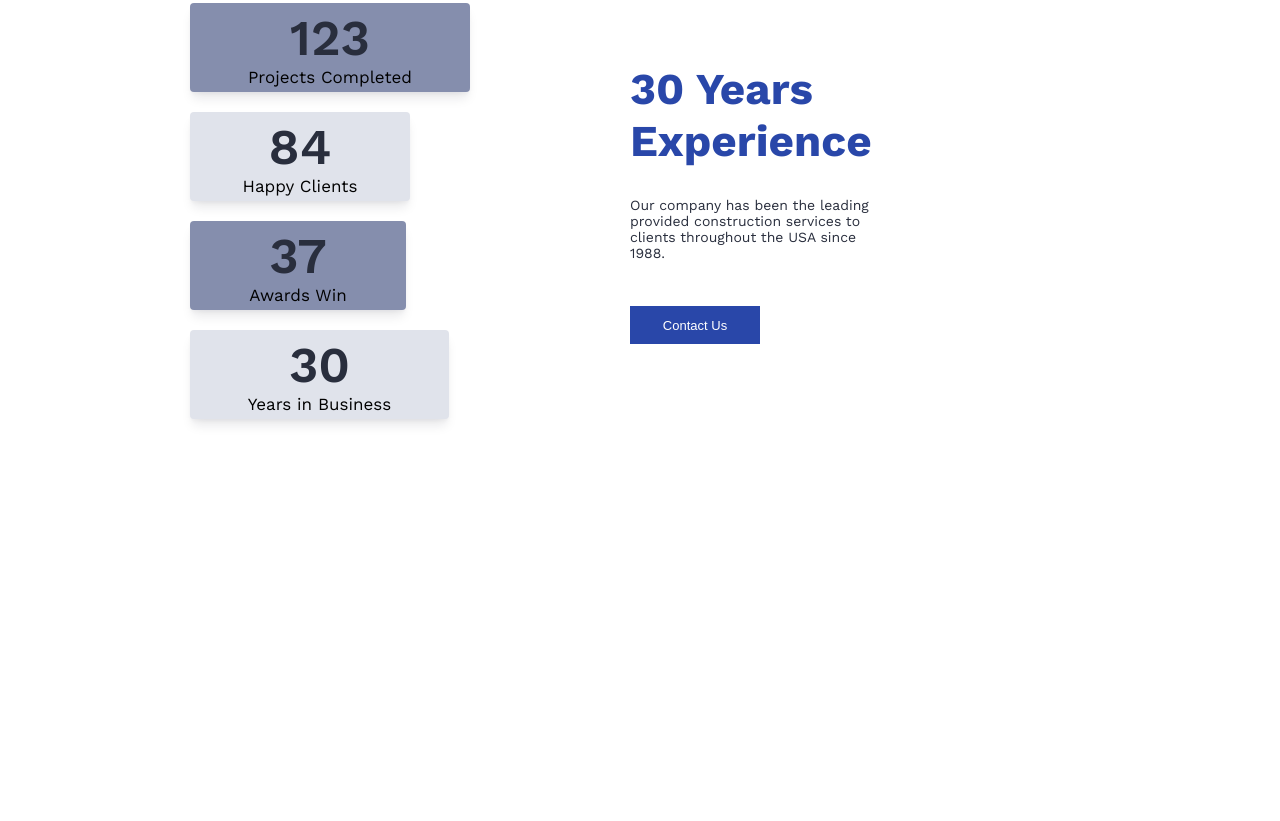
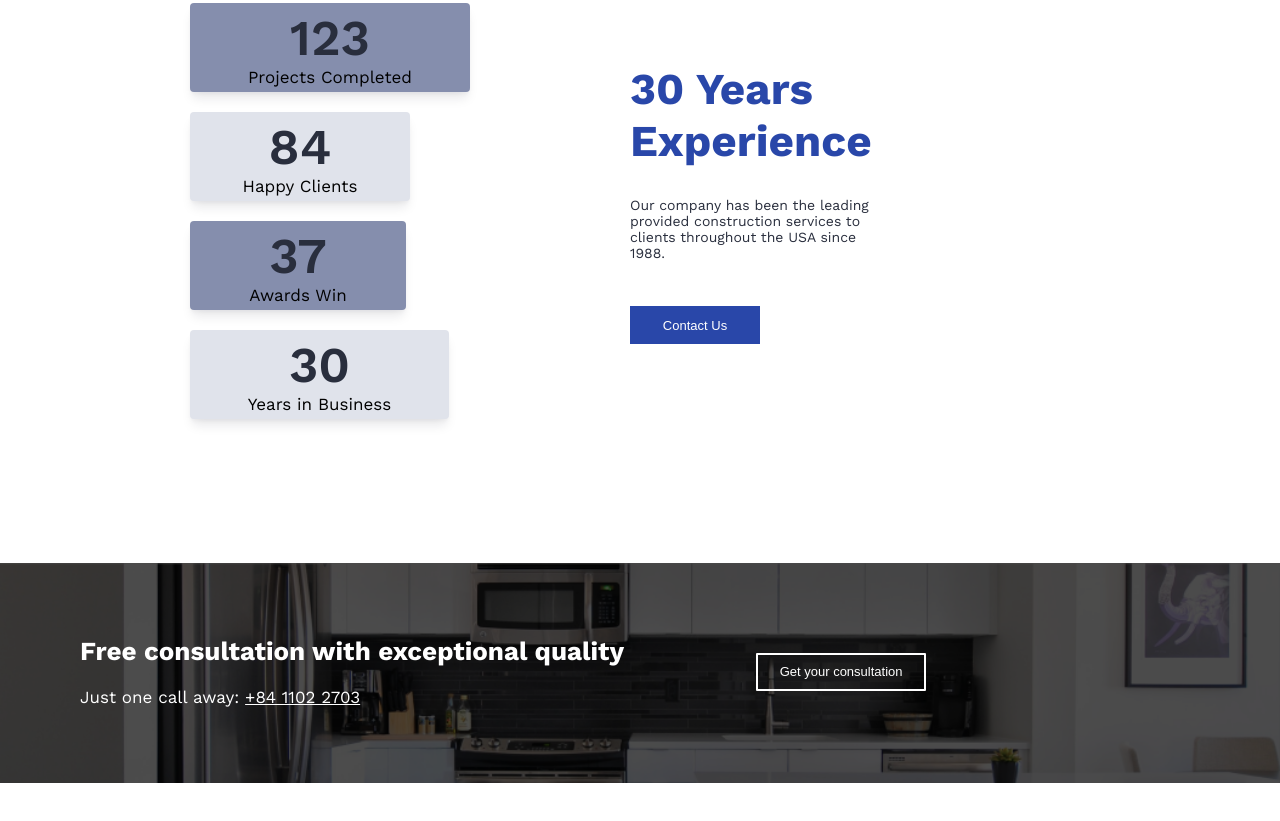
Before and after one commit to ulianasunny31/the-box-landing, a website built with Parcel: page src/index.html in a window 1280 px wide. Shown: the part 2081-2902 px from the top of the page. Before the commit the page ends 2614 px from the top, so only its background shows below. Built offline with nearby package versions, Linux system fonts and the light colour scheme.

Commit message:
consultation section fully done

```diff
--- a/src/css/styles.css
+++ b/src/css/styles.css
@@ -510,7 +510,7 @@ ol {
 */
 
 .exp-section {
-  padding: 90px 100px 70px 190px;
+  padding: 90px 100px 100px 190px;
 }
 
 .main-exp-container {
@@ -597,7 +597,7 @@ ol {
 
 @media screen and (min-width: 1440px) {
   .exp-section {
-    padding: 120px 100px 70px 350px;
+    padding: 120px 100px 150px 350px;
   }
 
   .main-exp-container {
@@ -649,3 +649,83 @@ ol {
     width: 253px;
   }
 }
+
+/**
+  |============================
+  | Consultation section
+  |============================
+*/
+
+.consult-section {
+  background-image: url(../images/consult-bg.png);
+  position: relative;
+  background-size: cover;
+  height: 220px;
+}
+
+.overlay {
+  position: absolute;
+  top: 0;
+  left: 0;
+  width: 100%;
+  height: 100%;
+  background-color: rgba(0, 0, 0, 0.7);
+}
+
+.main-consult-container {
+  padding-left: 80px;
+  padding-top: 73px;
+  display: flex;
+  gap: 132px;
+}
+
+.consult-heading {
+  font-size: 26px;
+  font-weight: bold;
+  margin-bottom: 21px;
+  color: var(--white);
+}
+
+.consult-p {
+  font-size: 17px;
+  color: var(--white);
+}
+
+.consult-a {
+  text-decoration: underline;
+  color: var(--white);
+}
+
+.btn-div {
+  display: flex;
+  justify-content: center;
+  align-items: center;
+}
+
+.consult-btn {
+  width: 170px;
+  height: 38px;
+  background-color: transparent;
+  color: var(--white);
+  border: 2px solid var(--white);
+  border-radius: 1px;
+  font-size: 13px;
+  cursor: pointer;
+}
+
+@media screen and (min-width: 1440px) {
+  .main-consult-container {
+    padding-top: 73px;
+    padding-left: 150px;
+    padding-right: 230px;
+    display: flex;
+    justify-content: space-between;
+    gap: 132px;
+  }
+
+  .consult-btn {
+    width: 190px;
+    height: 50px;
+    font-size: 16px;
+  }
+}
--- a/src/index.html
+++ b/src/index.html
@@ -194,6 +194,31 @@
           </div>
         </div>
       </section>
+
+      <!-- Consultation section -->
+      <section class="consult-section">
+        <div class="overlay">
+          <div class="main-consult-container">
+            <div class="consult-text">
+              <h3 class="consult-heading">
+                Free consultation with exceptional quality
+              </h3>
+              <p class="consult-p">
+                Just one call away:
+                <a href="tel:+8411022703" class="consult-a link"
+                  >+84 1102 2703</a
+                >
+              </p>
+            </div>
+            <div class="btn-div">
+              <button class="consult-btn">Get your consultation</button>
+            </div>
+          </div>
+        </div>
+      </section>
+
+      <!--  -->
+      <section style="padding: 50px"></section>
     </main>
     <!-- Footer -->
     <footer></footer>
```
Also changed, not shown: src/images/award.png (deleted), src/images/consult-bg.png (added), src/images/handshake.png (deleted), src/images/strategy.png (deleted), src/images/writing.png (deleted).
